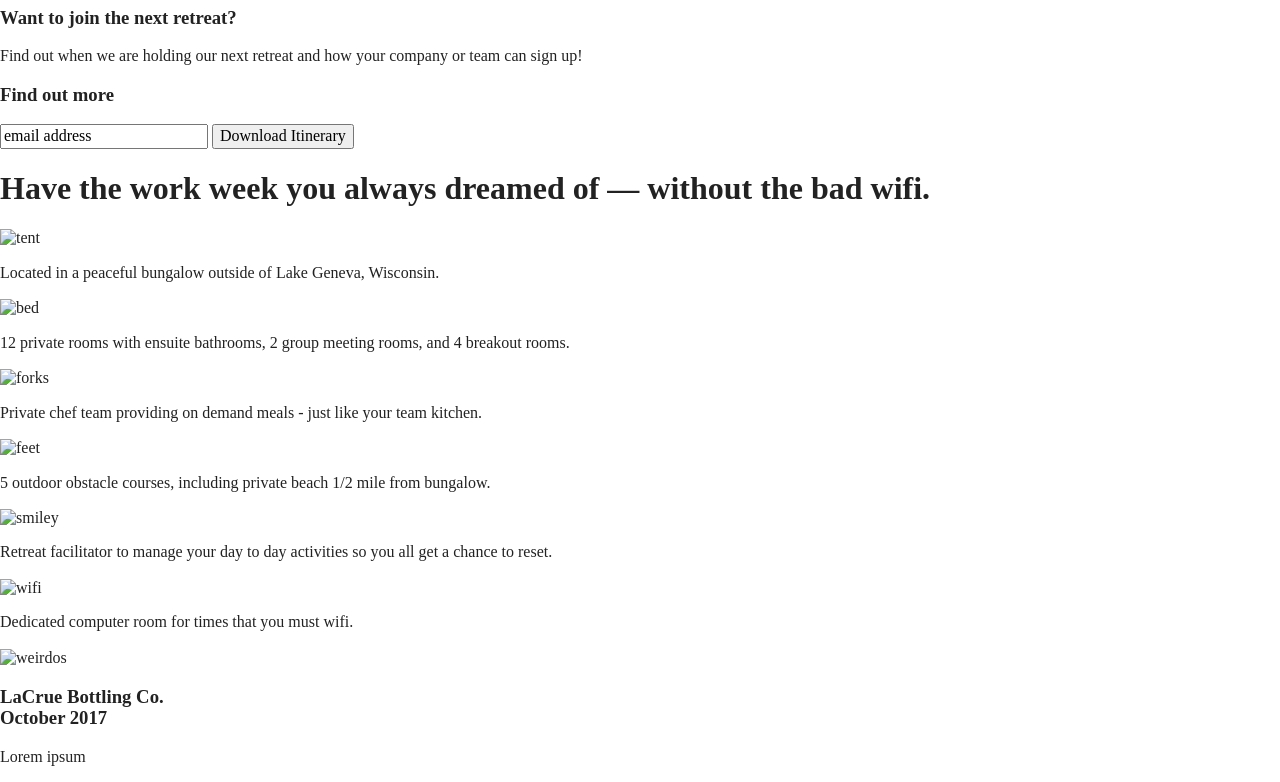
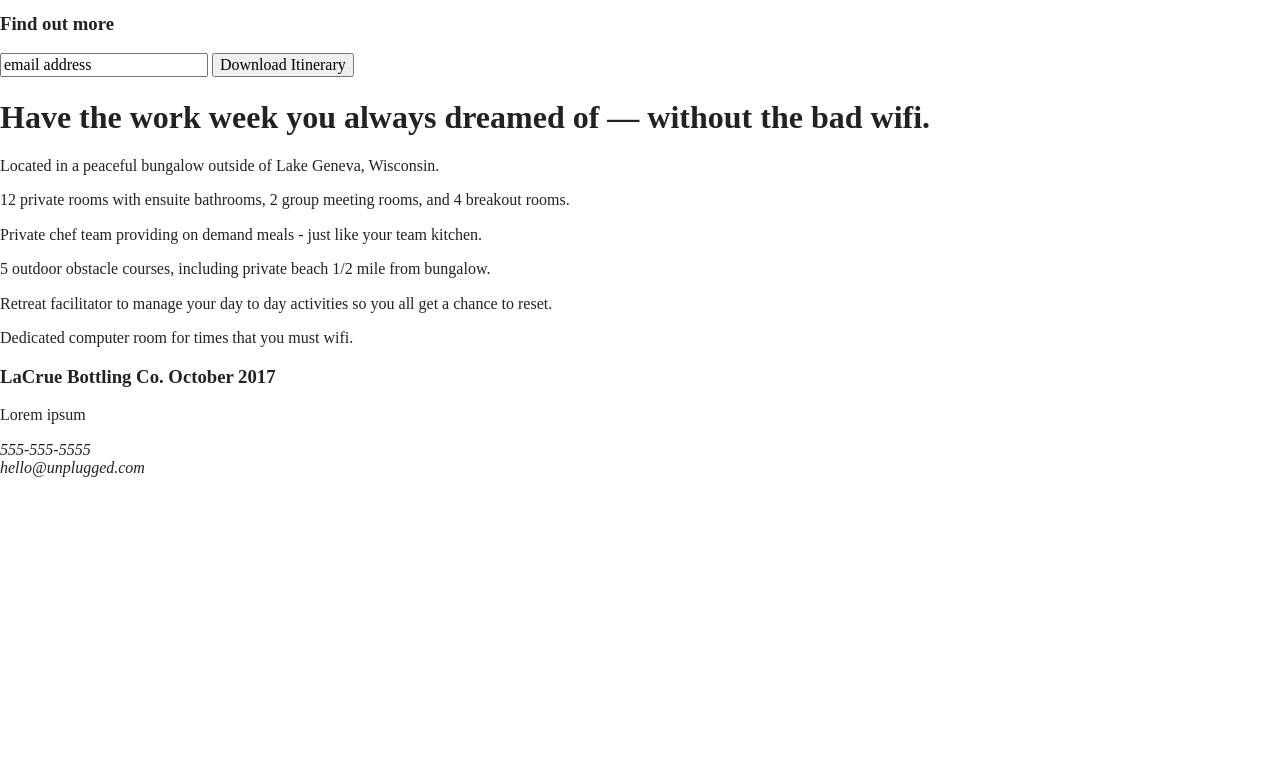
Before and after one commit to gerardguydavis/Unplugged, a website built with Parcel: page index.html in a window 1280 px wide. Shown: the part 321-1103 px from the top of the page. After the commit the page ends 815 px from the top, so only its background shows below. Built offline with nearby package versions, Linux system fonts and the light colour scheme; files whose address does not match are found by name.

Commit message:
Tidied up.

```diff
--- a/index.html
+++ b/index.html
@@ -24,13 +24,6 @@
 
 <body>
 <header>
-  - Header
-    - logo
-    - Navigation bar
-      - About
-      - FAQ
-    - Headline
-    - Image
   <div class="content-wrapper">
 
     <figure>
@@ -48,22 +41,6 @@
 </header>
 
 <main>
-  - Content Area
-    - Newsletter signup
-      - Headline text
-      - Paragraph text
-      - Headline text
-      - Email field
-      - Submit button
-    - General information
-      - Headline text
-      - Background image
-      - Icons
-      - Text
-    - Previous retreats
-      - Headline text
-      - Paragraph text
-      - Image
   <section class="hero-area">
     <div class="content-wrapper">
       <h1>Retreat from the deks, return refreshed.</h1>
@@ -86,26 +63,42 @@
     </div>
   </aside>
   <main>
-    <div class="amenities">
-      <h1>Have the work week you always dreamed of — without the bad wifi.</h1>
-      <img alt="tent">
-      <p>Located in a peaceful bungalow outside of Lake Geneva, Wisconsin.</p>
-      <img alt="bed">
-      <p>12 private rooms with ensuite bathrooms, 2 group meeting rooms, and 4 breakout rooms.</p>
-      <img alt="forks">
-      <p>Private chef team providing on demand meals - just like your team kitchen.</p>
-      <img alt="feet">
-      <p>5 outdoor obstacle courses, including private beach 1/2 mile from bungalow.</p>
-      <img alt="smiley">
-      <p>Retreat facilitator to manage your day to day activities so you all get a chance to reset.</p>
-      <img alt="wifi">
-      <p>Dedicated computer room for times that you must wifi.</p>
-    </div>
-    <div class="testimony">
-      <img alt="weirdos">
-      <h3>LaCrue Bottling Co.<br>
-      October 2017</h3>
-      <p>Lorem ipsum</p>
+    <section class="features">
+      <div class="content-wrapper">
+        <h1>Have the work week you always dreamed of — without the bad wifi.</h1>
+        <div class="features-items">
+          <article>
+            <p class="fontawesome-icon"></p>
+            <p class="features-item-description">Located in a peaceful bungalow outside of Lake Geneva, Wisconsin.</p>
+          </article>
+          <article>
+            <p class="fontawesome-icon"></p>
+            <p class="features-item-description">12 private rooms with ensuite bathrooms, 2 group meeting rooms, and 4 breakout rooms.</p>
+          </article>
+          <article>
+            <p class="fontawesome-icon"></p>
+            <p class="features-item-description">Private chef team providing on demand meals - just like your team kitchen.</p>
+          </article>
+          <article>
+            <p class="fontawesome-icon"></p>
+            <p class="features-item-description">5 outdoor obstacle courses, including private beach 1/2 mile from bungalow.</p>
+          </article>
+          <article>
+            <p class="fontawesome-icon"></p>
+            <p class="features-item-description">Retreat facilitator to manage your day to day activities so you all get a chance to reset.</p>
+          </article>
+          <article>
+            <p class="fontawesome-icon"></p>
+            <p class="features-item-description">Dedicated computer room for times that you must wifi.</p>
+          </article>
+        </div>
+      </div>
+    </section>
+    <section class="reviews">
+      <div class="content-wrapper">
+        <h3>LaCrue Bottling Co. October 2017</h3>
+        <p>Lorem ipsum</p>
+      </div>
     </div>
 
 
@@ -113,10 +106,21 @@
   <footer>
     <div class="content-wrapper">
       <div class="footer-content">
-        <address></address>
+        <address>
+          555-555-5555<br>
+          hello@unplugged.com
+        </address>
         <div class="social">
           <div class="social-icons">
-            <p><a href="https://www.facebook.com/yoursite" target="_blank"></a></p>
+            <p>
+              <a href="https://www.facebook.com/yoursite" target="_blank"></a>
+            </p>
+            <p>
+              <a href="https://twitter.com/yoursite" target="_blank"></a>
+            </p>
+            <p>
+              <a href="https://www.instagram.com/yoursite" target="_blank"></a>
+            </p>
           </div>
         </div>
       </div>
```
